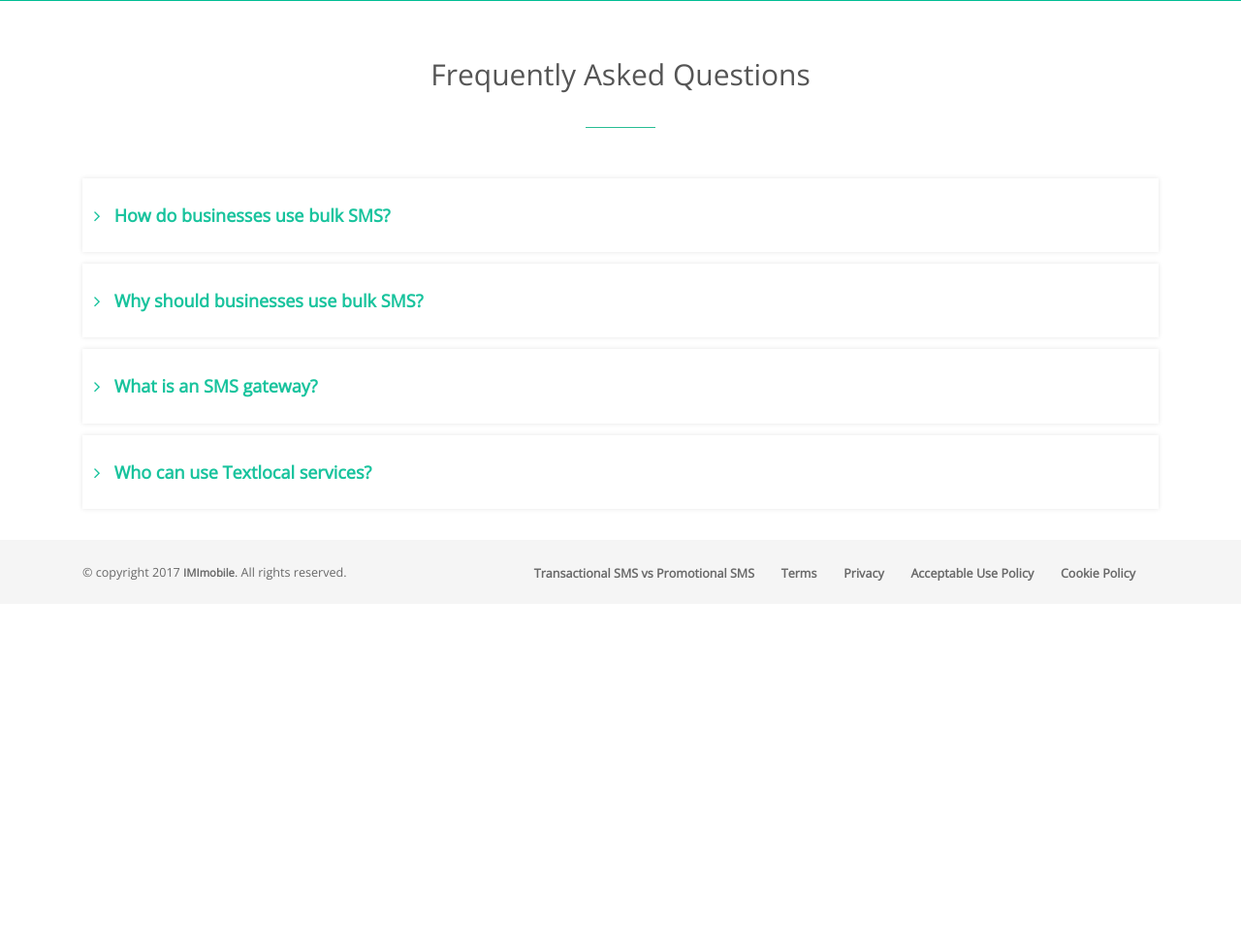
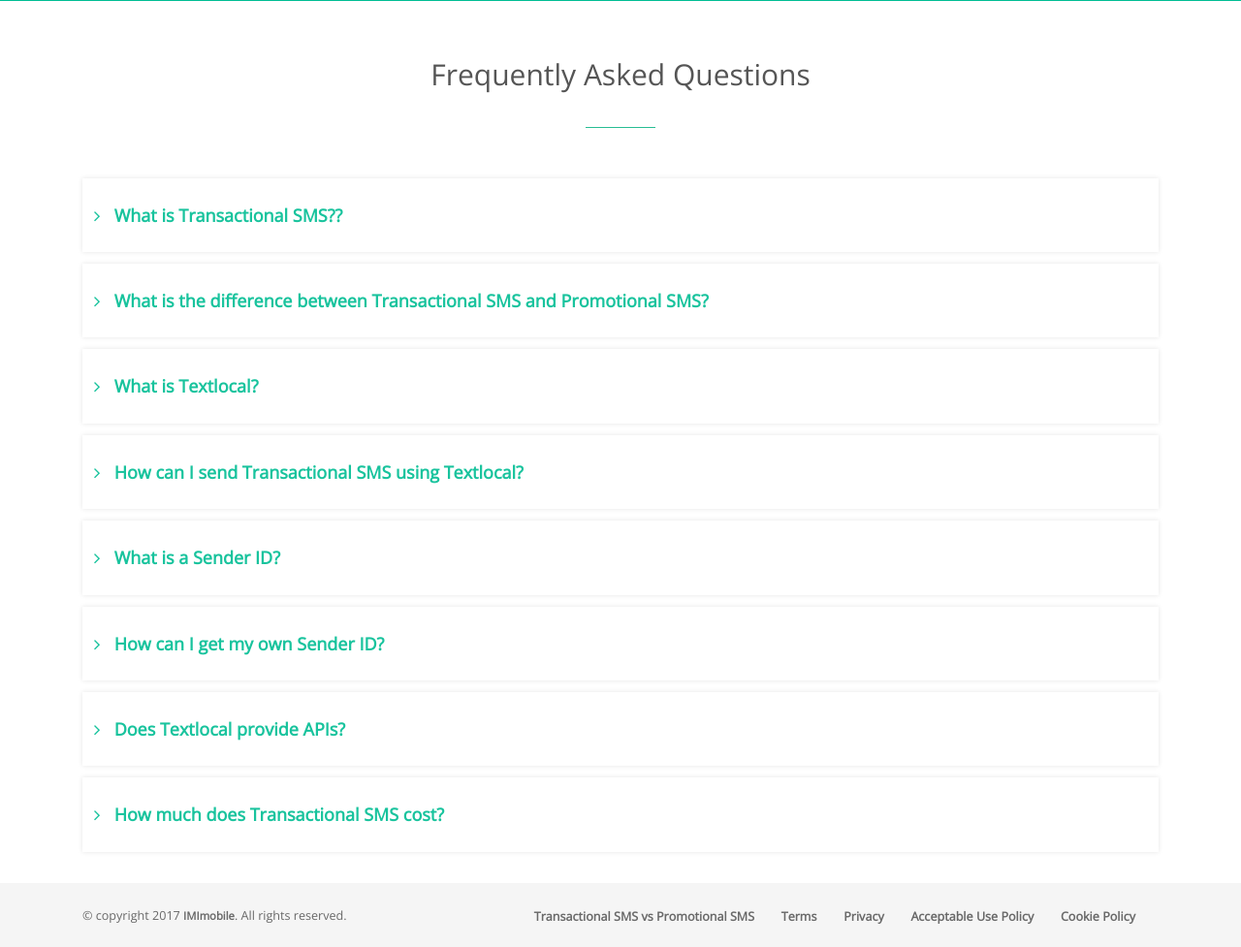
Before and after one commit to shade-slayer/transactional-php, a PHP site: page / in a window 1280 px wide. Shown: the part 4912-5889 px from the top of the page at 97% size. Before the commit the page ends 5511 px from the top, so only its background shows below. Run offline with PHP 8.4, Linux system fonts and the light colour scheme.

Commit message:
updated FAQs

```diff
--- a/index.php
+++ b/index.php
@@ -17,7 +17,7 @@
               <div class="col-md-12 text-center hero-content">
 
                   <div class="hidden-xs   hidden-sm">
-                      <h1 class="hero-head-text">Get Unmatched Delivery For <span class="typewrite hero-head-text-typewriter " data-period="3000" data-type='["OTPs", "Alerts","Reminders","Notifications" ]'></span></h1>
+                      <h1 class="hero-head-text">Get Unmatched Delivery For  <span class="typewrite hero-head-text-typewriter " data-period="3000" data-type='["OTPs", "Alerts","Reminders","Notifications" ]'></span></h1>
                   </div>
                   <div class="visible-xs hidden-md visible-sm hidden-md hidden-lg">
                       <h1 class="hero-head-text">Send Transactional SMS With India's #1 SMS Platform </h1>
@@ -357,41 +357,87 @@ Landing Page FAQs
   <div class="question-answer-div">
     <h4 class="question">
     <i class="fa faq-expand-icon  fa-angle-right "></i>
-     How do businesses use bulk SMS?
+     What is Transactional SMS??
    </h4>
     <p class="answer">
-      ‘Bulk SMS’ or ‘bulk messaging’ refers to businesses sending SMS to one or more recipients via software platforms such as Textlocal. Bulk SMS can scale up to millions of recipients in the case of informational or promotional broadcasts.
+      Informational messages like OTPs, order confirmation alerts, reminders, tickets or any informational content sent to registered users is considered as transactional SMS. It should not contain any sort of promotional content. Messages can be sent 24X7 from your own 6-character Sender ID in a Transactional SMS account.
     </p>
   </div>
   <!--another question starts here!-->
   <div class="question-answer-div">
     <h4 class="question">
       <i class="fa faq-expand-icon  fa-angle-right "></i>
-      Why should businesses use bulk SMS?
+      What is the difference between Transactional SMS and Promotional SMS?
     </h4>
     <p class="answer">
-      In today’s mobile world, SMS beats all the other channels hands down with 97% open rates (vs 10%-30% open rates for email and social media channels) and ten times the response rate. By embedding actionable links within the message, bulk SMS can even help improve conversion rates across the customer lifecycle - acquisition, engagement and retention.
-    </p>
+      According to TRAI regulations, SMS messages are sent via two routes – Transactional and Promotional. Check out all the differences between <a href="https://transactionalsms.com/transactionalsms-vs-promotionalsms"> Transactional SMS vs Promotional SMS</a>.</p>
   </div>
   <!--another question starts here!-->
   <div class="question-answer-div">
     <h4 class="question">
     <i class="fa faq-expand-icon  fa-angle-right "></i>
-    What is an SMS gateway?
+    What is Textlocal?
   </h4>
     <p class="answer">
-      An SMS gateway is the means through which a computer can send or receive SMS messages. Often allowing for the conversion and sending of other forms of media or message (such as email), SMS gateways will generally utilise the same mobile phone networks as the messages sent from mobile phones.
-    </p>
+    Textlocal is India’s #1 bulk SMS platform with award-winning features. Over 1,65,000 customers choose Textlocal as their preferred bulk SMS service provider.    </p>
   </div>
 
   <!--another question starts here!-->
   <div class="question-answer-div">
     <h4 class="question">
     <i class="fa faq-expand-icon  fa-angle-right "></i>
-    Who can use Textlocal services?
+How can I send Transactional SMS using Textlocal?
   </h4>
     <p class="answer">
-      Any Indian business, society or community group can use Textlocal to reach out to customers, staff or friends with SMS, instantly connecting to people where ever they are. With different levels of service, there's something to suit an organisation regardless of size.
+Your account will be in promotional route by default. For switching to a transactional account, just drop us an email at support@textlocal.in or call us on 040-3085-8602, we’ll guide you through the remaining process.
+    </p>
+  </div>
+
+
+  <!--another question starts here!-->
+  <div class="question-answer-div">
+    <h4 class="question">
+    <i class="fa faq-expand-icon  fa-angle-right "></i>
+What is a Sender ID?
+  </h4>
+    <p class="answer">
+Sender ID or Sender name is a 6-character name/number that appears on mobile phones as the sender of an SMS. For transactional SMS you can select a custom sender name of 6 alphabets related to your business Ex: DM-AMAZON. All promotional SMS go with a randomly assigned 6-digit numbers. EX: AM-619923.
+    </p>
+  </div>
+
+
+  <!--another question starts here!-->
+  <div class="question-answer-div">
+    <h4 class="question">
+    <i class="fa faq-expand-icon  fa-angle-right "></i>
+How can I get my own Sender ID?
+  </h4>
+    <p class="answer">
+You can configure a 6-alphabet sender ID of your choice by submitting a letter of consent with your Sender ID mentioned in it.
+    </p>
+  </div>
+
+
+  <!--another question starts here!-->
+  <div class="question-answer-div">
+    <h4 class="question">
+    <i class="fa faq-expand-icon  fa-angle-right "></i>
+Does Textlocal provide APIs?
+  </h4>
+    <p class="answer">
+Yes! Textlocal offers one of the most comprehensive, flexible and powerful APIs. Check out our <a href="http://api.textlocal.in/docs/">SMS API documentation</a>.
+    </p>
+  </div>
+
+
+  <!--another question starts here!-->
+  <div class="question-answer-div">
+    <h4 class="question">
+    <i class="fa faq-expand-icon  fa-angle-right "></i>
+How much does Transactional SMS cost?
+  </h4>
+    <p class="answer">
+Textlocal offers very affordable pricing for Transactional SMS. You need to buy SMS bundles that start from as low as Rs. 250 + taxes. Check our Transactional SMS pricing. There are no hidden charges as APIs and Sender ID configuration is completely free of cost.
     </p>
   </div>
   </div><!--faq column ending!-->
```
